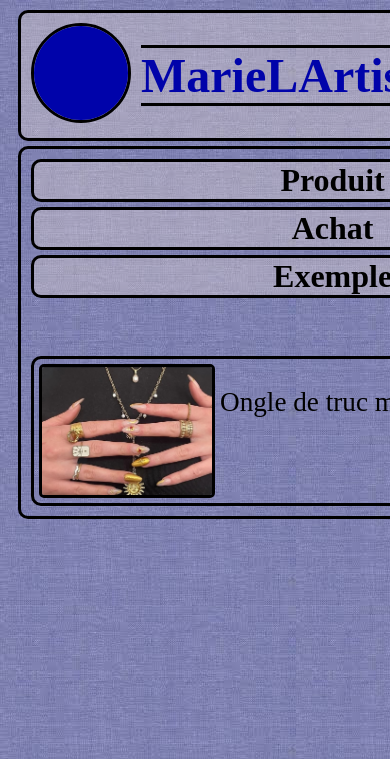
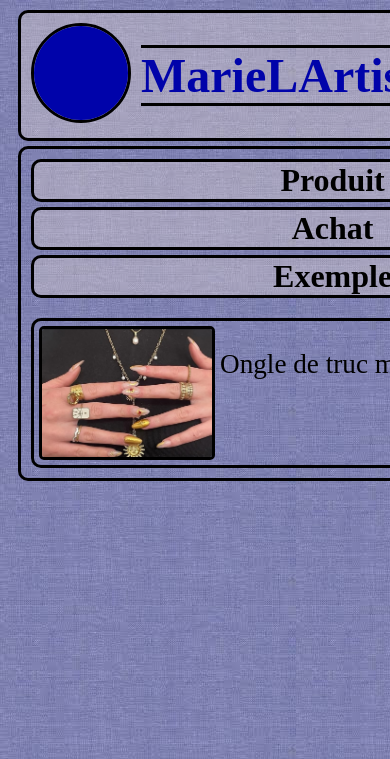
Before and after one commit to 0kM3c/dat4, a PHP site: page /Ongle/ongle.html in a window 390 px wide; the page is wider, and only the part inside the window is pictured. Shown: the top 759 px of that part. Run offline with PHP 8.4, Linux system fonts and the light colour scheme.

Commit message:
Update ongle.css

```diff
--- a/Ongle/ongle.css
+++ b/Ongle/ongle.css
@@ -43,11 +43,14 @@ body{
 .corp{
     border: solid;
     border-radius: 10px;
+    display: grid;
+    grid-template-columns: minmax(1px,1024px);
+    grid-template-rows: auto auto;
 }
 section{
     margin:10px;
     grid-column:1/span2;
-    grid-row: 2;
+    grid-row: 1;
     display: grid;
     grid-template-columns: 1fr 1fr 1fr;
     grid-template-rows: 1;
@@ -74,7 +77,7 @@ a{
 }
 nav{
     grid-column: 1/span2;
-    grid-row: 3;
+    grid-row: ;
     border:solid;
     border-radius: 10px;
     text-align: center;
@@ -91,7 +94,7 @@ nav p{
 }
 @media screen and (max-width: 1024px){
     .titre h1{
-        font-size: 3em;
+        font-size:3em;
     }
     .titre img{
         margin: 10px;
@@ -101,8 +104,8 @@ nav p{
     }
     section{
         display: grid;
-        grid-template-columns: 1;
-        grid-template-rows:3fr 3fr 3fr 3fr;
+        grid-template-columns: minmax(1px,1024px);
+        grid-template-rows:auto auto auto;
         gap: 5px;
     }
     .produit{
```
